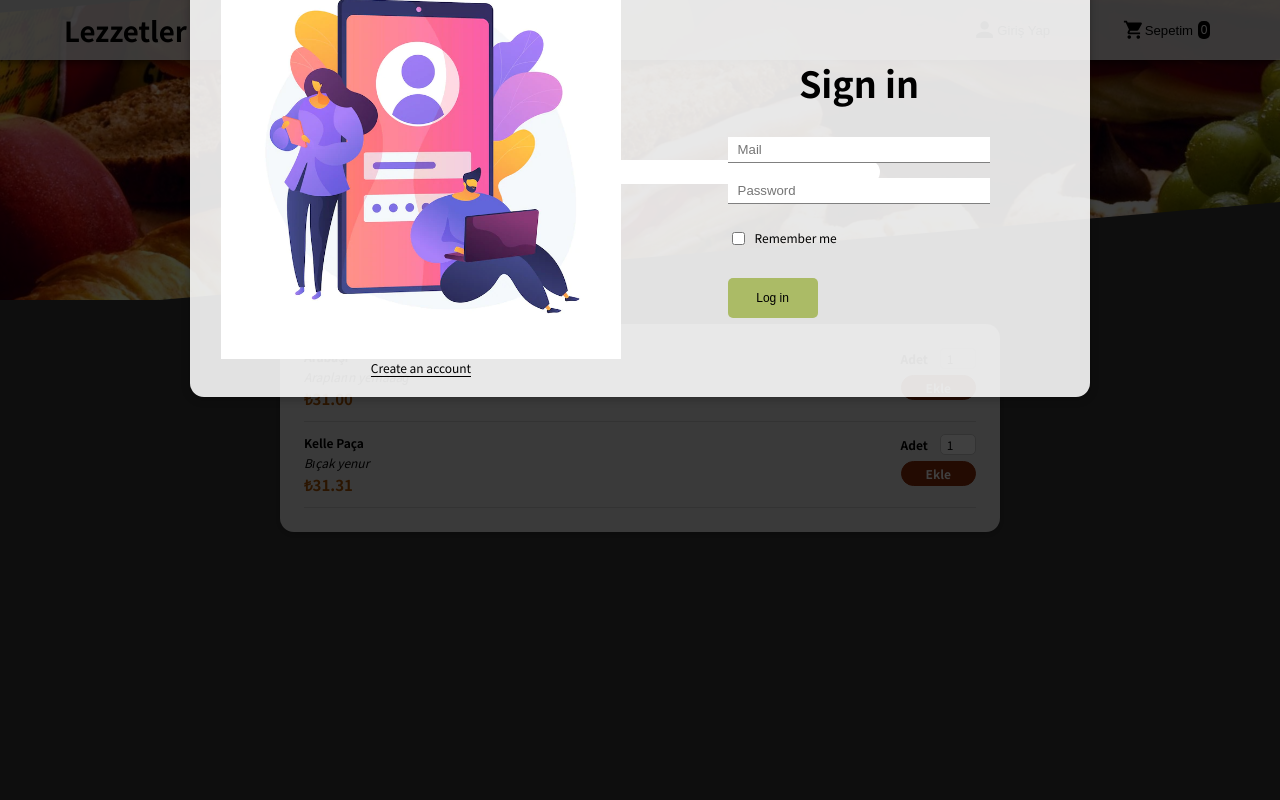
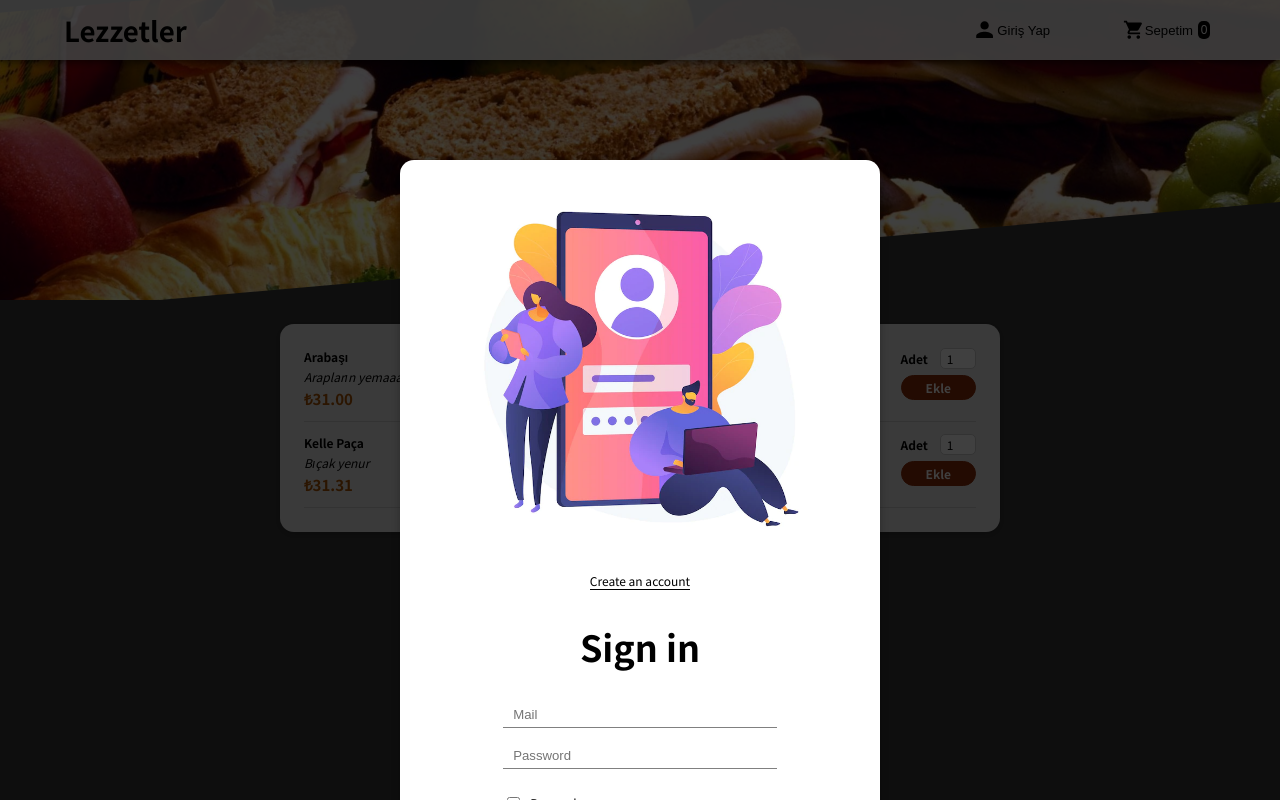
Before and after one commit to AliKarabulut/React-food-order, a React (Create React App) app: page / in a window 1280 px wide. Both pictures are taken after a click on the button "Giriş Yap". Built offline with nearby package versions, Linux system fonts and the light colour scheme.

Commit message:
Card deleted

```diff
--- a/src/components/User/UserLogin.js
+++ b/src/components/User/UserLogin.js
@@ -14,7 +14,6 @@ const UserLogin = (props) => {
 
   return (
     <Modal onClose={props.onClose}>
-      <Card className={styles.wrapper}>
         <div className={styles.left}>
           <img src={loginPic} alt="" className={styles.img} />
           <div onClick={props.onClicked}>Create an account</div>
@@ -55,7 +54,6 @@ const UserLogin = (props) => {
             </form>
           </div>
         </div>
-      </Card>
     </Modal>
   );
 };
--- a/src/components/User/UserRegister.js
+++ b/src/components/User/UserRegister.js
@@ -9,7 +9,6 @@ const UserRegister = (props) => {
 
   return (
     <Modal onClose={props.onClose}>
-      <Card className={styles.wrapper}>
         <div className={styles.left}>
           <img src={loginReg} alt="" className={styles.img} />
           <div onClick={props.onClicked}>Create an account</div>
@@ -68,7 +67,6 @@ const UserRegister = (props) => {
             </form>
           </div>
         </div>
-      </Card>
     </Modal>
   );
 };
```
Also changed, not shown: 1 other file (tests, documents, lock files or other folders).
